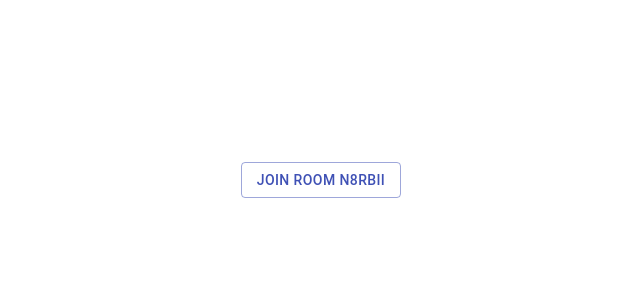
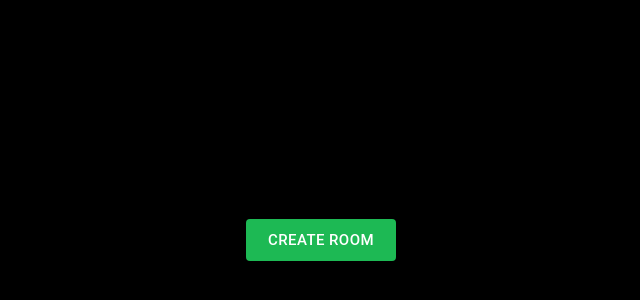
Before and after one commit to ManILoveCoding/spotify-party-time, a React (Create React App) app: page /room in a window 1280 px wide. Shown: the part 220-520 px from the top of the page, without its empty margins (319-959 px from the left). Built offline with nearby package versions, Linux system fonts and the light colour scheme.

Commit message:
silly styling :( I am bad at ui

```diff
--- a/src/App.js
+++ b/src/App.js
@@ -1,11 +1,12 @@
-import logo from './logo.svg';
 import Router from './routes';
 import { BrowserRouter } from 'react-router-dom';
-import { makeStyles } from '@material-ui/core/styles';
 import Grid from '@material-ui/core/Grid';
+import { ThemeProvider } from '@material-ui/core/styles';
+import theme from './theme';
 
 const App = () => {
   return (
+    <ThemeProvider theme={theme}>
       <Grid
         container
         spacing={0}
@@ -17,6 +18,7 @@ const App = () => {
           <Router />
         </BrowserRouter>
       </Grid>
+    </ThemeProvider>
   );
 };
 
--- a/src/index.css
+++ b/src/index.css
@@ -2,6 +2,8 @@ html,
 body,
 body > div {
   height: 100%;
-  margin: 0;
-  padding: 0;
+  margin: 10px;
+  padding: 10px;
+  background-color: black;
+  color: ghostwhite;
 }
--- a/src/pages/Home.js
+++ b/src/pages/Home.js
@@ -7,8 +7,8 @@ const Home = () => {
   return (
     <div className="flex items-center">
       <Link to={`/room/${roomId}`}>
-        <Button variant="outlined" color="primary">
-          Join room {roomId}
+        <Button variant="contained" color="secondary" size="large">
+          Create Room
         </Button>
       </Link>
     </div>
--- a/src/pages/[roomId]/Room.js
+++ b/src/pages/[roomId]/Room.js
@@ -18,7 +18,7 @@ const Room = () => {
         <h1> Currently in room: {roomId}</h1>
       </div>
       <Link to="/">
-        <Button variant="outlined" color="secondary">
+        <Button variant="contained" color="secondary" size="large">
           Home
         </Button>
       </Link>
--- /dev/null
+++ b/src/theme.js
@@ -0,0 +1,16 @@
+import { createMuiTheme } from '@material-ui/core/styles';
+import black from '@material-ui/core/colors/purple';
+
+const theme = createMuiTheme({
+  palette: {
+    primary: {
+      main: black[500],
+    },
+    secondary: {
+      main: '#1DB954',
+      contrastText: '#fff',
+    },
+  },
+});
+
+export default theme;
```
Also changed, not shown: src/logo.svg (deleted). Lines whose indentation alone changed are shown as unchanged.
